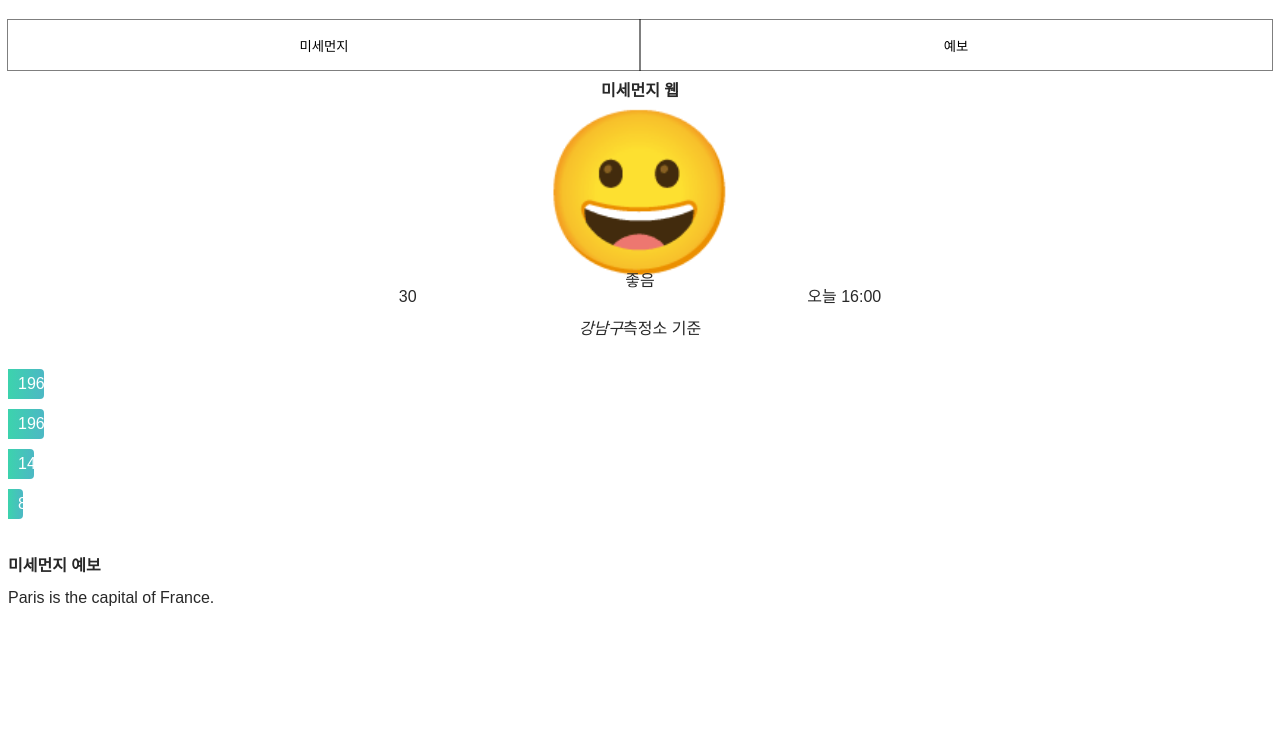
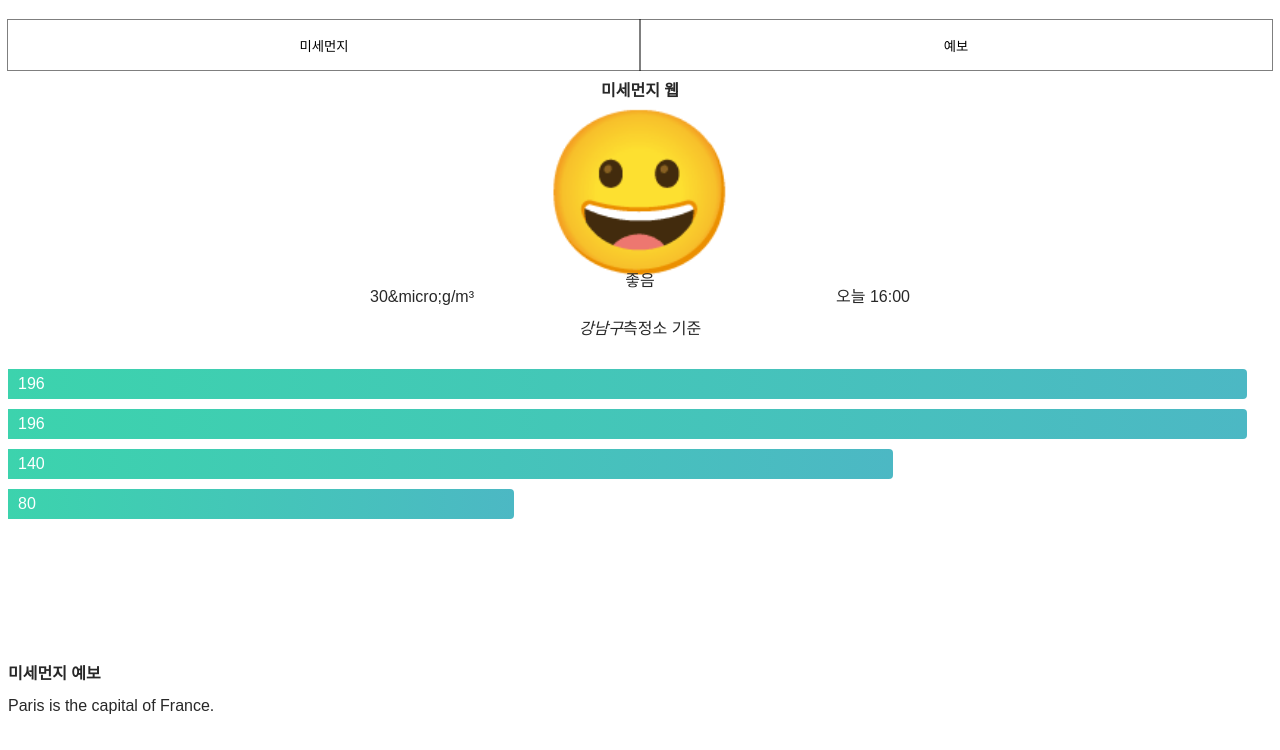
Before and after one commit to codesquad-member-2020/dust-8, a plain HTML site: page FE/views/dust.html in a window 1280 px wide. Drawn offline with Linux system fonts and the light colour scheme.

Commit message:
[Refactor] 값 하드코딩 삭제및 단위 추가

```diff
--- a/FE/style/dust.css
+++ b/FE/style/dust.css
@@ -32,13 +32,31 @@ div#dust {
 }
 
 .info-emoji {
-  width: 100%;
   font-size: 1000%;
 }
 
 .info-statistics {
   display: flex;
   justify-content: space-evenly;
+}
+
+span.statistics-numeric:after {
+  content: "\&micro;g/m³";
+}
+
+span.statistics-time:before {
+  content: "오늘 ";
+}
+
+span.statistics-time:after {
+  content: ":00";
+}
+
+.dust-charts {
+  width: 100%;
+  height: 300px;
+  overflow-y: auto;
+  overflow-x: hidden;
 }
 
 .skills {
--- a/FE/views/dust.html
+++ b/FE/views/dust.html
@@ -19,8 +19,8 @@
         <div class="info-emoji">😀</div>
         <div class="info-grade">좋음</div>
         <div class="info-statistics">
-          <span>30</span>
-          <span>오늘 16:00</span>
+          <span class="statistics-numeric">30</span>
+          <span class="statistics-time">16</span>
         </div>
         <p><i>강남구</i>측정소 기준</p>
       </div>
```
